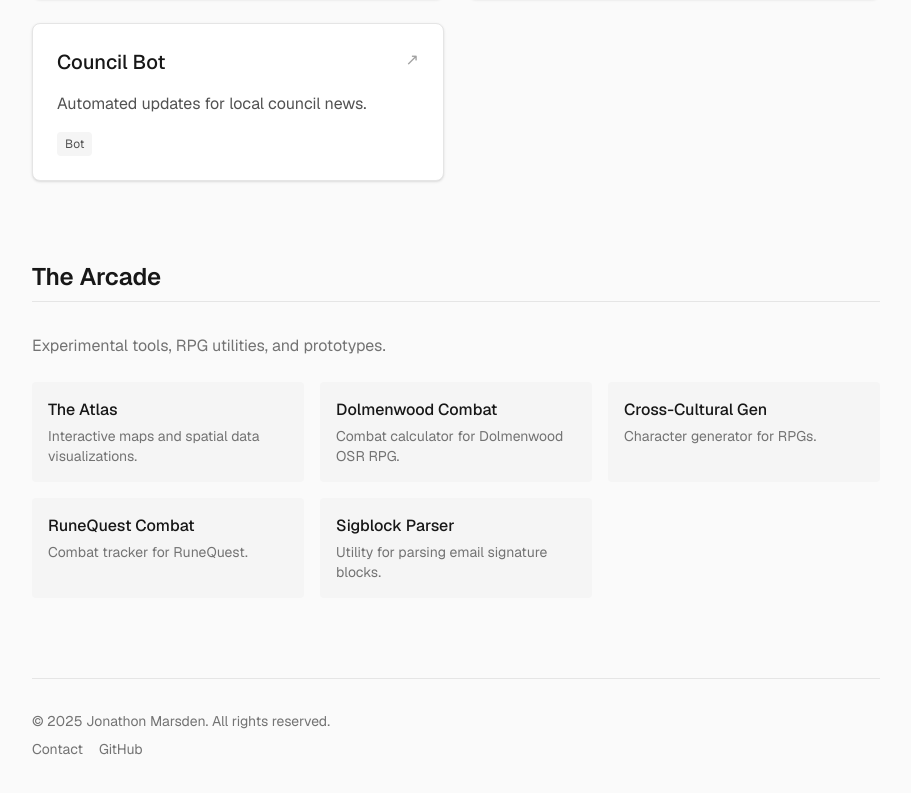
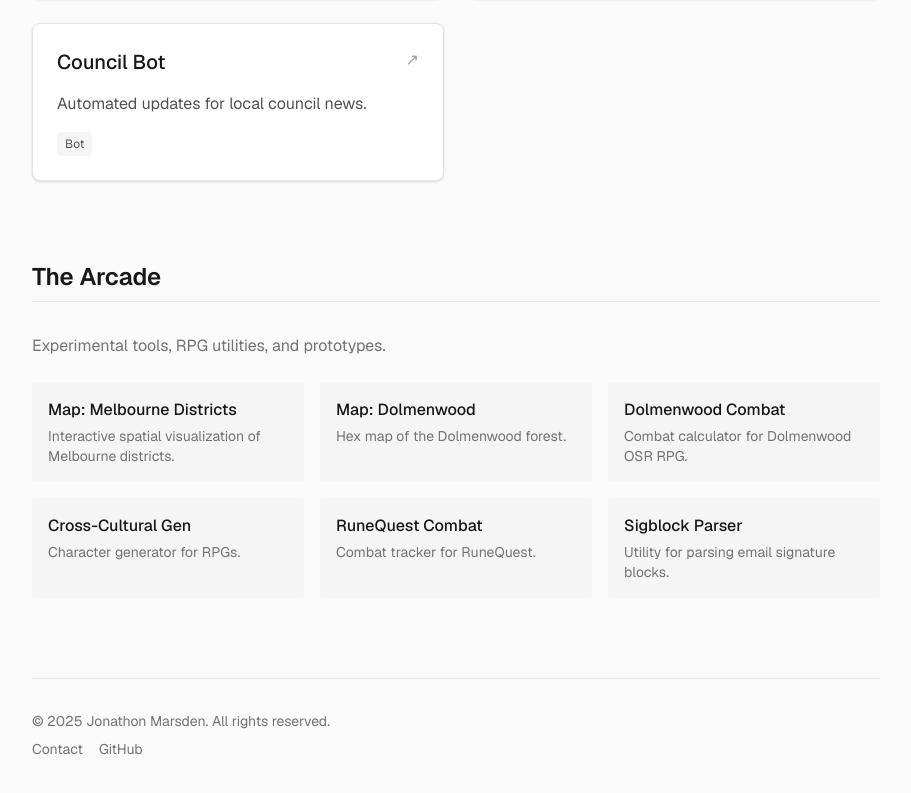
Before and after one commit to jonathonmarsden/jonathonmarsden.com, a Next.js app: page / in a window 1280 px wide. Shown: the part 710-1503 px from the top of the page, without its empty margins (184-1095 px from the left). Built offline with nearby package versions, Linux system fonts and the light colour scheme.

Commit message:
fix: Link to specific maps instead of redirecting root

```diff
--- a/src/data/projects.ts
+++ b/src/data/projects.ts
@@ -54,12 +54,20 @@ export const projects: Project[] = [
 
   // Arcade
   {
-    id: 'atlas',
-    title: 'The Atlas',
-    description: 'Interactive maps and spatial data visualizations.',
-    url: 'https://maps.jonathonmarsden.com',
+    id: 'map-melbourne',
+    title: 'Map: Melbourne Districts',
+    description: 'Interactive spatial visualization of Melbourne districts.',
+    url: 'https://maps.jonathonmarsden.com/melbourne-districts',
     category: 'Arcade',
-    tech: ['Mapbox', 'Next.js'],
+    tech: ['Mapbox'],
+  },
+  {
+    id: 'map-dolmenwood',
+    title: 'Map: Dolmenwood',
+    description: 'Hex map of the Dolmenwood forest.',
+    url: 'https://maps.jonathonmarsden.com/dolmenwood',
+    category: 'Arcade',
+    tech: ['Mapbox'],
   },
   {
     id: 'dolmenwood-combat',
```
